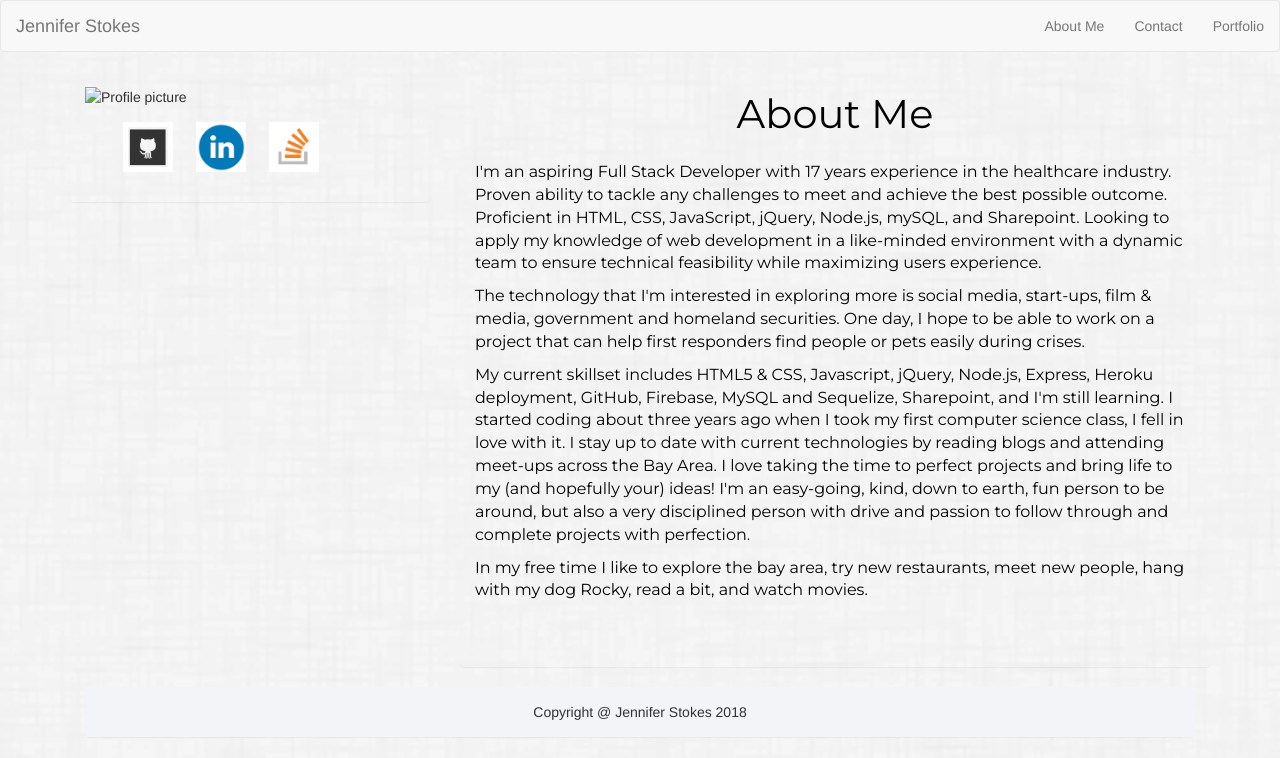
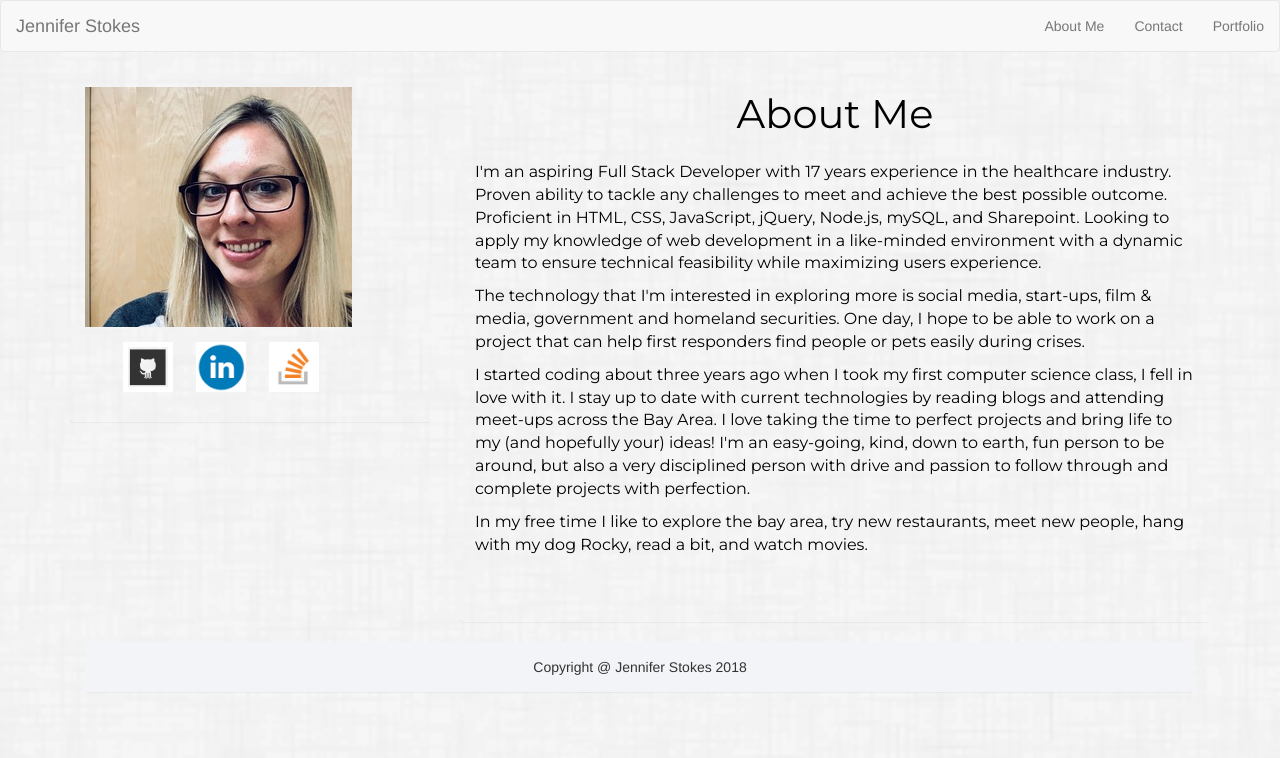
Before and after one commit to JenStokes79/JenStokes79.github.io, a plain HTML site: page Index.html in a window 1280 px wide. Drawn offline with nearby package versions, Linux system fonts and the light colour scheme.

Commit message:
new profile

```diff
--- a/Index.html
+++ b/Index.html
@@ -56,7 +56,7 @@ body{
 		<div class="col-md-4">
 			<div class="panel panel-default">
 				<div class="panel-body">
-					<img src="Assets/images/profilepic.JPG" class="img-responsive" alt="Profile picture" id="profile">
+					<img src="Assets/images/profilepic.jpeg" class="img-responsive" alt="Profile picture" id="profile">
 					<div class="panel-body">
 								<a href="https://github.com/JenStokes79">
 									<img src="Assets/images/github.png" id="git" class="img-link"></a>
@@ -79,7 +79,7 @@ body{
 						<div class="panel-body">
 							<p>I'm an aspiring Full Stack Developer with 17 years experience in the healthcare industry. Proven ability to tackle any challenges to meet and achieve the best possible outcome. Proficient in HTML, CSS, JavaScript, jQuery, Node.js, mySQL, and Sharepoint. Looking to apply my knowledge of web development in a like-minded environment with a dynamic team to ensure technical feasibility while maximizing users experience.</p>
 							<p>The technology that I'm interested in exploring more is social media, start-ups, film & media, government and homeland securities. One day, I hope to be able to work on a project that can help first responders find people or pets easily during crises.</p>
-							<p>My current skillset includes HTML5 & CSS, Javascript, jQuery, Node.js, Express, Heroku deployment, GitHub, Firebase, MySQL and Sequelize, Sharepoint, and I'm still learning. I started coding about three years ago when I took my first computer science class, I fell in love with it. I stay up to date with current technologies by reading blogs and attending meet-ups across the Bay Area. I love taking the time to perfect projects and bring life to my (and hopefully your) ideas! I'm an easy-going, kind, down to earth, fun person to be around, but also a very disciplined person with drive and passion to follow through and complete projects with perfection.</p>
+							<p>I started coding about three years ago when I took my first computer science class, I fell in love with it. I stay up to date with current technologies by reading blogs and attending meet-ups across the Bay Area. I love taking the time to perfect projects and bring life to my (and hopefully your) ideas! I'm an easy-going, kind, down to earth, fun person to be around, but also a very disciplined person with drive and passion to follow through and complete projects with perfection.</p>
 							<p>In my free time I like to explore the bay area, try new restaurants, meet new people, hang with my dog Rocky, read a bit, and watch movies.</P>
 							</p>
 							<br>
```
Also changed, not shown: 1 other file.
